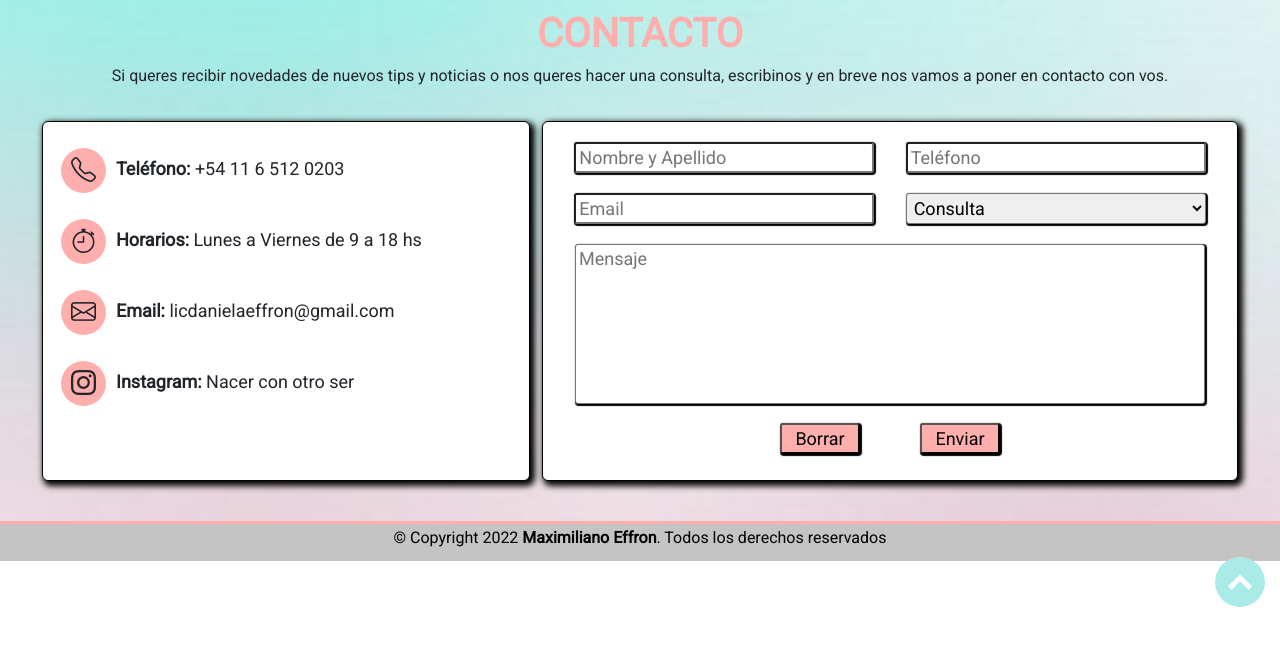
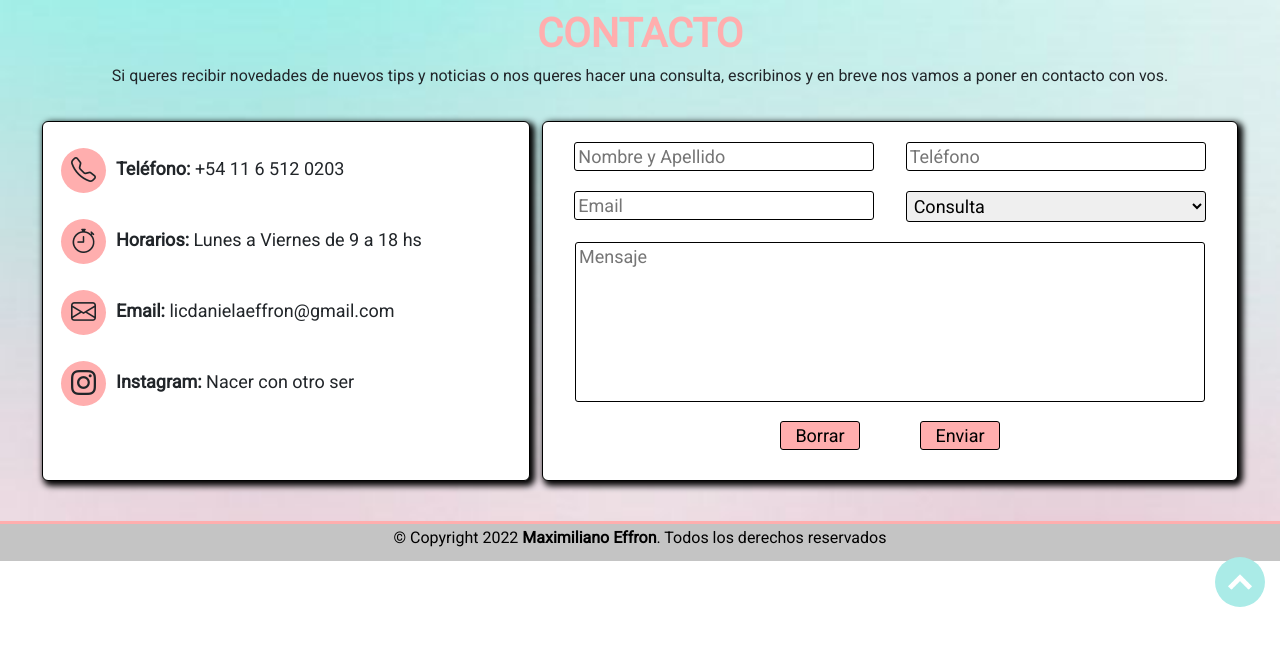
Before and after one commit to maxieffron/dani_psicologa, a PHP site: page /pages/contacto.html in a window 1280 px wide. Shown: the part 133-779 px from the top of the page. Run offline with PHP 8.4, Linux system fonts and the light colour scheme.

Commit message:
Se actualizan la sección contacto e index

```diff
--- a/assets/css/style.css
+++ b/assets/css/style.css
@@ -451,7 +451,7 @@ nav {
   padding: 3px;
   font-size: 18px;
   border-radius: 3px;
-  box-shadow: 1px 1px 1px 1px black;
+  border: 1px solid #000000;
 }
 
 .form-control_field input,
--- a/assets/scss/partials/_section-contacto.scss
+++ b/assets/scss/partials/_section-contacto.scss
@@ -94,7 +94,7 @@
         padding: 3px;
         font-size: 18px;
         border-radius: 3px;
-        box-shadow: 1px 1px 1px 1px black;
+        border: 1px solid #000000;
     }
 
     input,
--- a/index.html
+++ b/index.html
@@ -61,7 +61,7 @@
         <!-- FLECHA -->
         <a href="#" class="back-to-top">
             <i>
-                <img class="arrow-up" src="../assets/images/simple-up.png" />
+                <img class="arrow-up" src="assets/images/simple-up.png" />
             </i>
         </a>
 
```
Also changed, not shown: 1 other file.
